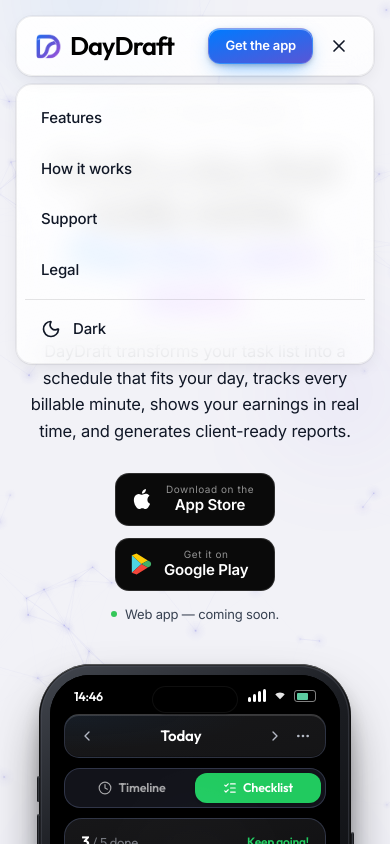
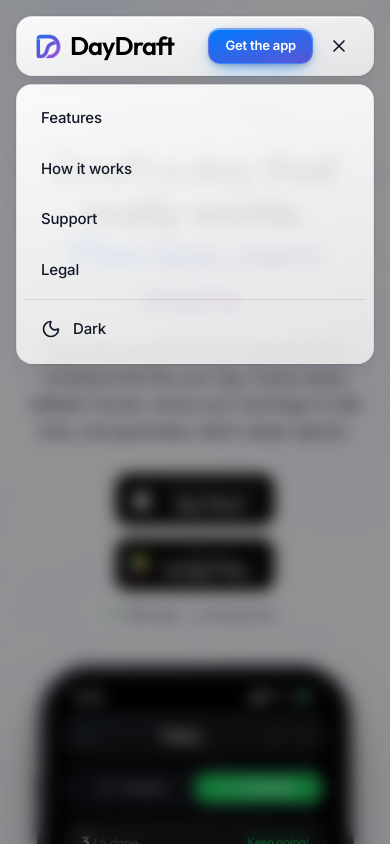
Before and after one commit to andrew221b/daydraft_landing, a React (Vite) app: page / in a window 390 px wide. Both pictures are taken after a click on the button "Open menu". Shown: the top 844 px of the page. Built offline with nearby package versions, Linux system fonts and the light colour scheme.

Commit message:
feat: improve mobile menu animation and fix eslint

```diff
--- a/src/components/Navbar.tsx
+++ b/src/components/Navbar.tsx
@@ -1,7 +1,7 @@
 import { Link, useLocation } from "react-router-dom";
 import { motion, AnimatePresence } from "framer-motion";
 import { Menu, X, Sun, Moon } from "lucide-react";
-import { useState } from "react";
+import { useState, useEffect } from "react";
 import { useReveal } from "../contexts/reveal";
 import { useTheme } from "../contexts/theme";
 import { Logo } from "./Logo";
@@ -18,6 +18,17 @@
   const [open, setOpen] = useState(false);
   const location = useLocation();
   const isHome = location.pathname === "/";
+
+  useEffect(() => {
+    if (open) {
+      document.body.style.overflow = "hidden";
+    } else {
+      document.body.style.overflow = "";
+    }
+    return () => {
+      document.body.style.overflow = "";
+    };
+  }, [open]);
 
   return (
     <>
@@ -97,7 +108,11 @@
         {open && (
           <motion.div
             key="overlay"
-            className="fixed inset-0 z-30"
+            className="fixed inset-0 z-30 bg-black/40 backdrop-blur-sm"
+            initial={{ opacity: 0 }}
+            animate={{ opacity: 1 }}
+            exit={{ opacity: 0 }}
+            transition={{ duration: 0.3, ease: "easeOut" }}
             onClick={() => setOpen(false)}
           />
         )}
@@ -106,10 +121,10 @@
             key="menu"
             className="fixed inset-x-0 z-40 px-4"
             style={{ top: 76 }}
-            initial={{ opacity: 0, y: -12 }}
-            animate={{ opacity: 1, y: 0 }}
-            exit={{ opacity: 0, y: -12 }}
-            transition={{ duration: 0.22, ease: [0.16, 1, 0.3, 1] }}
+            initial={{ opacity: 0, scale: 0.96, y: -16, filter: "blur(8px)" }}
+            animate={{ opacity: 1, scale: 1, y: 0, filter: "blur(0px)" }}
+            exit={{ opacity: 0, scale: 0.96, y: -16, filter: "blur(8px)" }}
+            transition={{ type: "spring", stiffness: 400, damping: 30, mass: 0.8 }}
           >
             <div className="mx-auto max-w-6xl pt-2">
               <nav className="glass glass-sheen rounded-2xl p-2 flex flex-col">
--- a/src/pages/Support.tsx
+++ b/src/pages/Support.tsx
@@ -40,9 +40,8 @@
             <button
               key={id}
               onClick={() => setTab(id)}
-              className={`relative flex items-center justify-center gap-1.5 sm:gap-2.5 rounded-xl px-3 py-2.5 sm:px-5 sm:py-3 text-[12px] sm:text-[13.5px] font-semibold transition-colors ${
-                tab === id ? "text-white" : "text-[var(--ink-dim)] hover:text-[var(--ink)]"
-              }`}
+              className={`relative flex items-center justify-center gap-1.5 sm:gap-2.5 rounded-xl px-3 py-2.5 sm:px-5 sm:py-3 text-[12px] sm:text-[13.5px] font-semibold transition-colors ${tab === id ? "text-white" : "text-[var(--ink-dim)] hover:text-[var(--ink)]"
+                }`}
             >
               {tab === id && (
                 <motion.span
```
